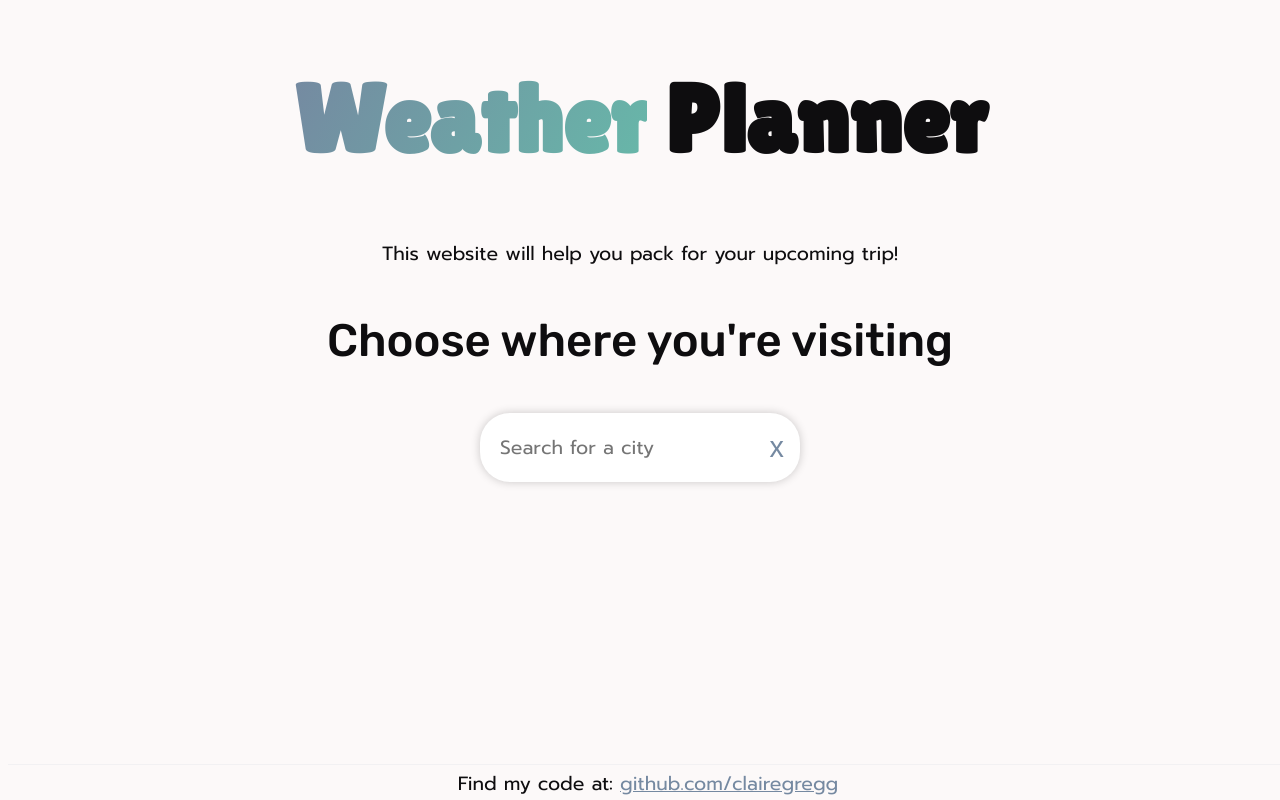
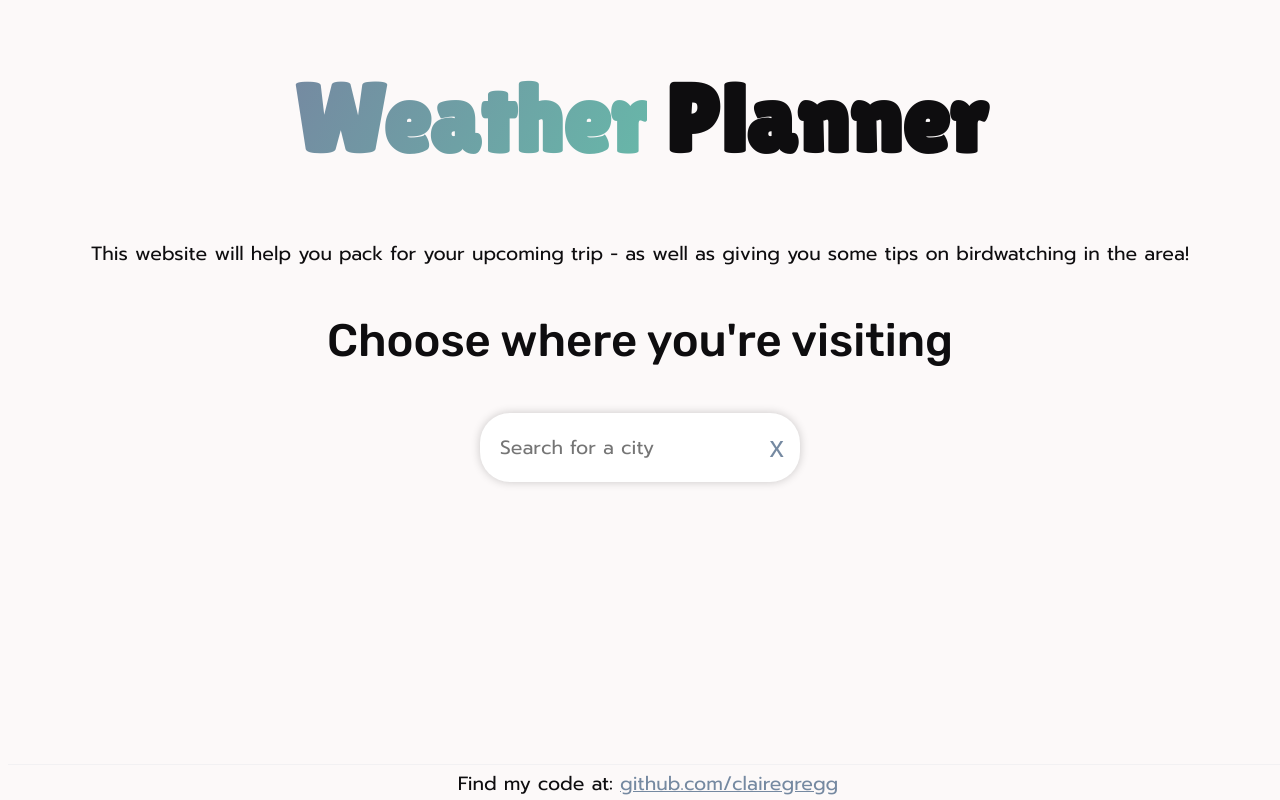
Before and after one commit to clairegregg/CityWeatherPlanning, a website with bundled scripts: page public/index.html in a window 1280 px wide. Built offline with nearby package versions, Linux system fonts and the light colour scheme.

Commit message:
Add mention of birds in website

```diff
--- a/public/index.html
+++ b/public/index.html
@@ -15,7 +15,7 @@
     <script src="https://cdn.jsdelivr.net/npm/vue/dist/vue.js"></script>
     <div id="app">
         <h1><span class="title">Weather</span> Planner</h1>
-        <p> This website will help you pack for your upcoming trip! </p>
+        <p> This website will help you pack for your upcoming trip - as well as giving you some tips on birdwatching in the area! </p>
         <h3 class="section-header"> Choose where you're visiting</h2>
         <div>
             <div  class="search-box">
```
